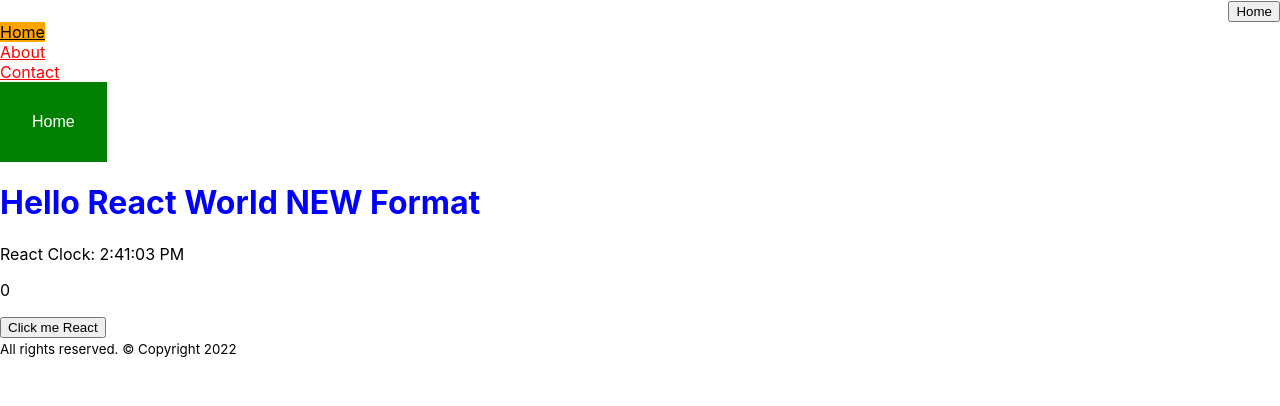
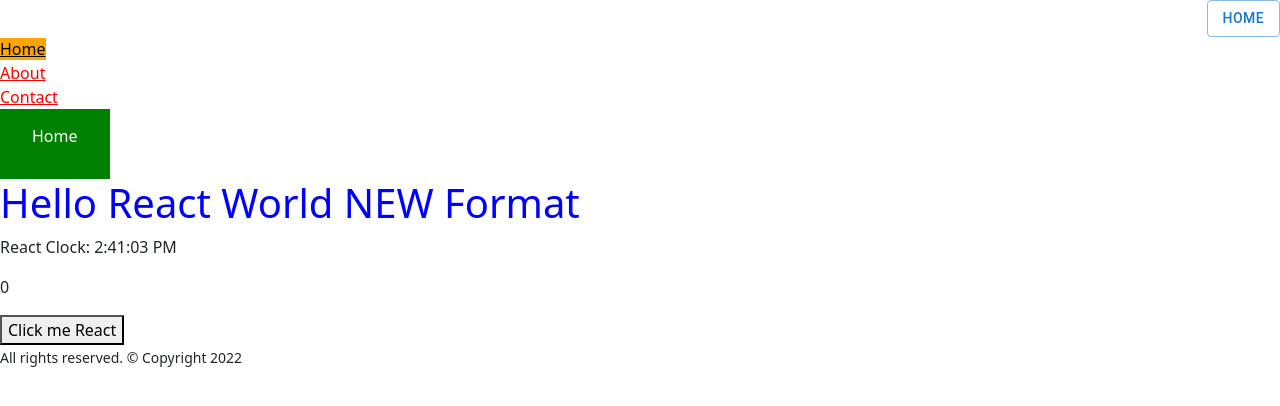
Before and after one commit to PatrickLTI/myReactAppCourse, a React (Create React App) app: page / in a window 1280 px wide. Shown: the top 406 px of the page. Built offline with nearby package versions, Linux system fonts and the light colour scheme.

Commit message:
bootstrap/mui buttons

```diff
--- a/package.json
+++ b/package.json
@@ -3,10 +3,16 @@
   "version": "0.1.0",
   "private": true,
   "dependencies": {
+    "@emotion/react": "^11.10.5",
+    "@emotion/styled": "^11.10.5",
+    "@mui/material": "^5.10.15",
     "@testing-library/jest-dom": "^5.16.5",
     "@testing-library/react": "^13.4.0",
     "@testing-library/user-event": "^13.5.0",
+    "boostrap": "^2.0.0",
+    "bootstrap": "^5.2.3",
     "react": "^18.2.0",
+    "react-bootstrap": "^2.6.0",
     "react-dom": "^18.2.0",
     "react-router-dom": "^6.4.3",
     "react-scripts": "5.0.1",
--- a/src/components/HomeButton.js
+++ b/src/components/HomeButton.js
@@ -1,4 +1,7 @@
 import { useNavigate } from "react-router-dom";
+// import Button from 'react-bootstrap/Button';
+import Button from "@mui/material/Button";
+
 function HomeButton() {
     const navigate = useNavigate();
     const handleSubmit = (event) => {
@@ -10,7 +13,7 @@ function HomeButton() {
     };
     return (
         <div style={{ flexDirection: "row", direction: "rtl" }}>
-            <button onClick={handleSubmit}>Home</button>
+            <Button variant="outlined" onClick={handleSubmit}>Home</Button>
         </div>
     );
 }
--- a/src/index.js
+++ b/src/index.js
@@ -4,6 +4,7 @@ import './index.css';
 import App from './App';
 import reportWebVitals from './reportWebVitals';
 import { BrowserRouter } from "react-router-dom";
+import 'bootstrap/dist/css/bootstrap.min.css';
 
 const root = ReactDOM.createRoot(document.getElementById('root'));
 
```
Also changed, not shown: 1 other file (tests, documents, lock files or other folders).
